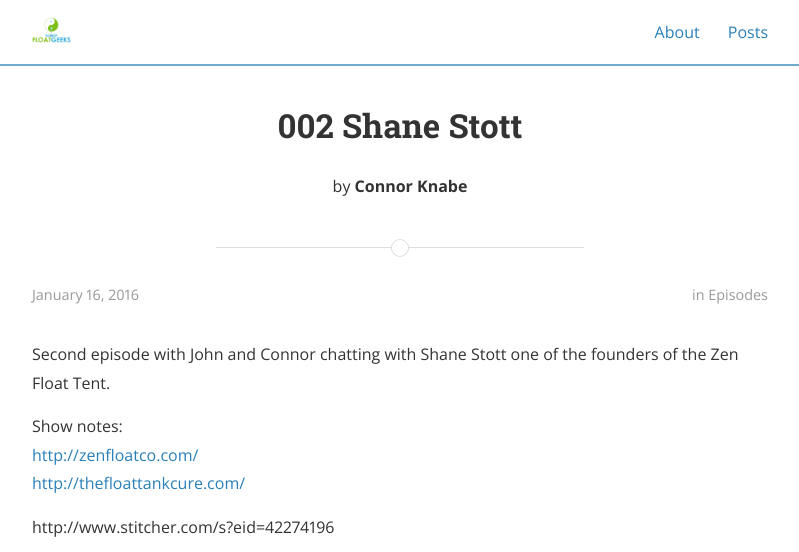
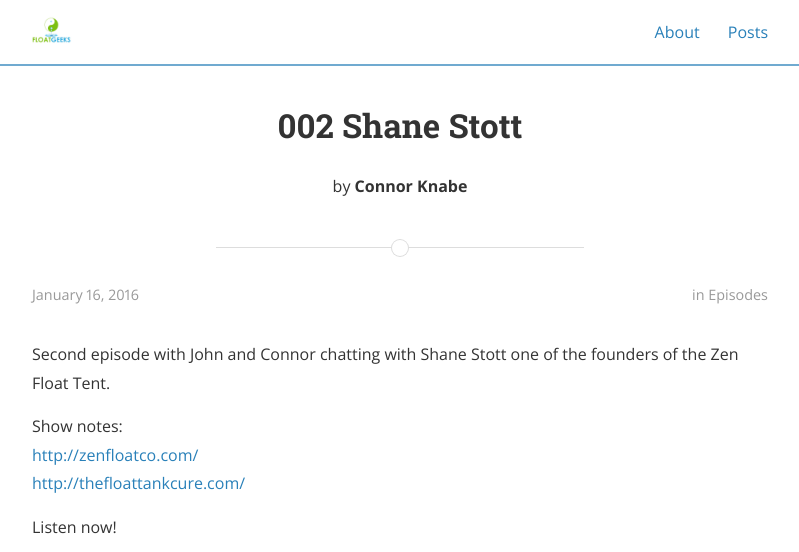
Before and after one commit to floatgeeks/floatgeeks.github.io, a Jekyll site: the page built from _posts/2016-1-16-Shane_Stott.markdown, in a window 1280 px wide, cut to the strip 0-552 px from the top of the page. Shown: the whole strip, without its empty margins (240-1039 px from the left). Built offline with Jekyll 4.4.1, drawn with Linux system fonts in a browser that asks for light colours; nearby versions of some CDN libraries; comment, search, counter and statistics services are not loaded; a style sheet for code colours, icons or effects is not loaded; some of the changed lines change nothing that is shown.

Commit message:
Removed link to stitcher

```diff
--- a/_posts/2016-1-16-Shane_Stott.markdown
+++ b/_posts/2016-1-16-Shane_Stott.markdown
@@ -16,7 +16,6 @@ Show notes:
 
 
 
-http://www.stitcher.com/s?eid=42274196
 
 
 Listen now!
```
